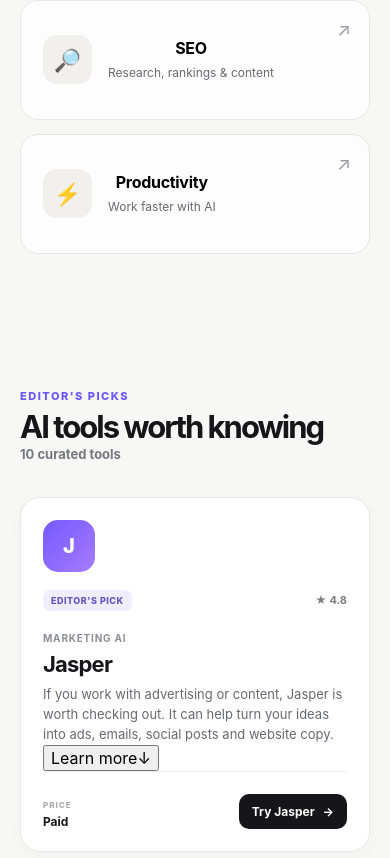
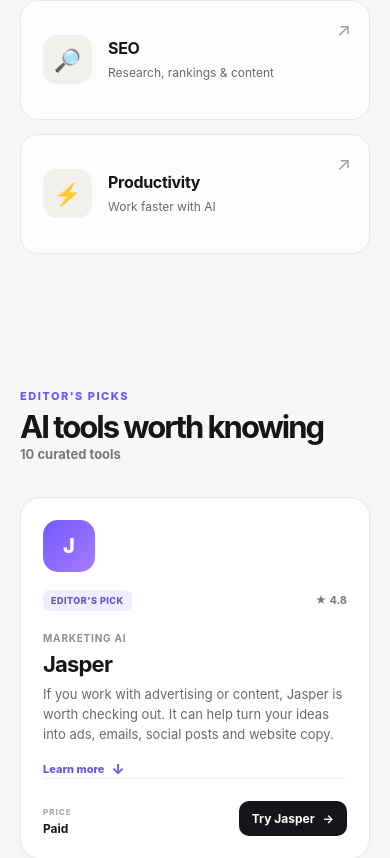
Before and after one commit to loktionovdaniel-wq/choismart, a React (Vite) app: page / in a window 390 px wide. Shown: the part 1520-2378 px from the top of the page. Built offline with nearby package versions, Linux system fonts and the light colour scheme.

Commit message:
Update index.css

```diff
--- a/src/react-app/index.css
+++ b/src/react-app/index.css
@@ -1011,3 +1011,82 @@ a {
     gap: 8px;
   }
 }
+/* ---------- Learn More ---------- */
+
+.tool-card.expanded {
+  min-height: auto;
+}
+
+.learn-more-button {
+  margin-top: 16px;
+  padding: 0;
+  display: inline-flex;
+  align-items: center;
+  gap: 7px;
+  border: 0;
+  background: transparent;
+  color: #6157e8;
+  font-size: 12px;
+  font-weight: 800;
+}
+
+.learn-more-button:hover {
+  color: #5148d5;
+}
+
+.learn-more-button span {
+  font-size: 14px;
+}
+
+.tool-long-description {
+  margin-top: 18px;
+  padding-top: 18px;
+  border-top: 1px solid #eeeef1;
+  animation: expandTool 0.25s ease;
+}
+
+.tool-long-description p {
+  margin: 0 0 14px;
+  color: #6f737d;
+  font-size: 13px;
+  line-height: 1.7;
+}
+
+.tool-long-description p:last-child {
+  margin-bottom: 0;
+}
+
+@keyframes expandTool {
+  from {
+    opacity: 0;
+    transform: translateY(-5px);
+  }
+
+  to {
+    opacity: 1;
+    transform: translateY(0);
+  }
+}
+
+/* ---------- Category Buttons ---------- */
+
+.category-card {
+  width: 100%;
+  text-align: left;
+  font: inherit;
+  color: inherit;
+  cursor: pointer;
+}
+
+/* ---------- Expanded Mobile Cards ---------- */
+
+@media (max-width: 650px) {
+  .tool-long-description p {
+    font-size: 12px;
+    line-height: 1.65;
+  }
+
+  .learn-more-button {
+    font-size: 11px;
+  }
+}
```
